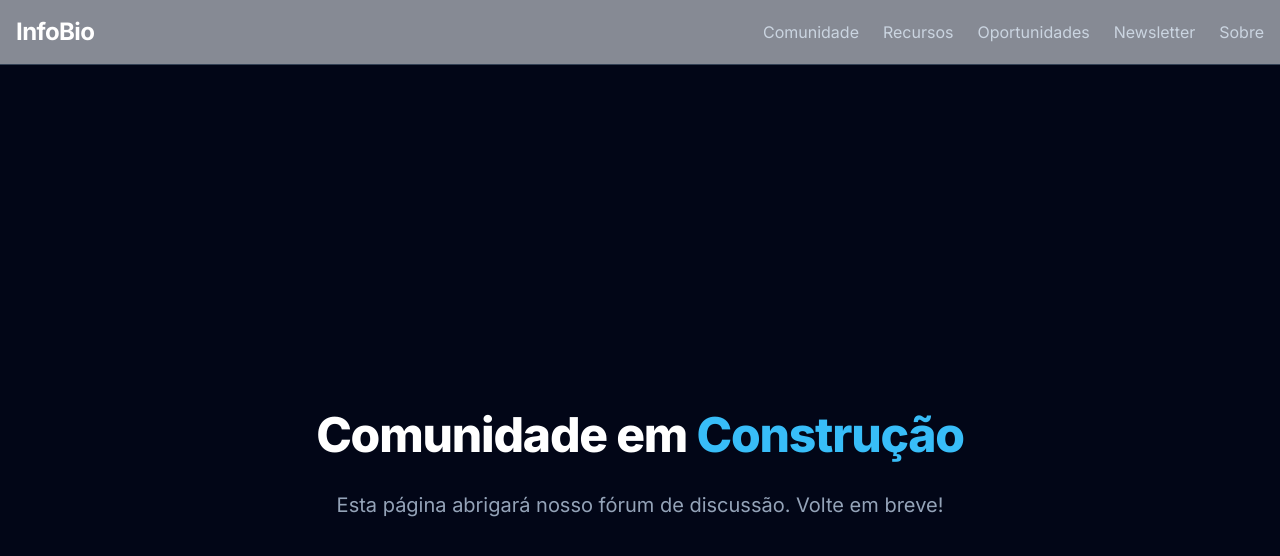
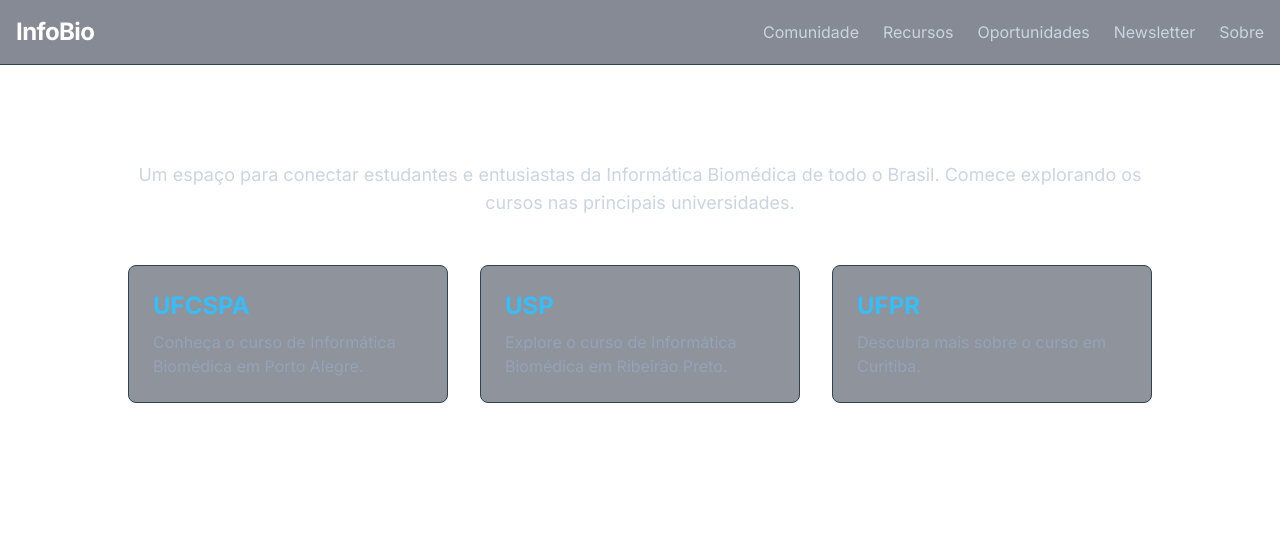
Before and after one commit to ivolzkm/infobio.com.br, a Next.js app: page /comunidade in a window 1280 px wide. Shown: the top 556 px of the page. Built offline with nearby package versions, Linux system fonts and the light colour scheme.

Commit message:
Update page.tsx

```diff
--- a/src/app/comunidade/page.tsx
+++ b/src/app/comunidade/page.tsx
@@ -1,15 +1,38 @@
 // src/app/comunidade/page.tsx
 
-export default function Comunidade() {
+import Link from 'next/link';
+
+export default function ComunidadePage() {
   return (
-    <main className="flex min-h-screen flex-col items-center justify-center bg-slate-950 text-white p-8">
-      <div className="container mx-auto max-w-4xl text-center">
-        <h1 className="text-4xl sm:text-5xl font-extrabold tracking-tight mb-8">
-          Comunidade em <span className="text-sky-400">Construção</span>
+    <main className="container mx-auto flex min-h-screen flex-col items-center p-8">
+      <div className="w-full max-w-5xl text-center">
+        <h1 className="text-4xl font-bold tracking-tight text-white sm:text-5xl mb-4">
+          Nossa Comunidade
         </h1>
-        <p className="text-lg sm:text-xl text-slate-400">
-          Esta página abrigará nosso fórum de discussão. Volte em breve!
+        <p className="text-lg text-slate-300 mb-12">
+          Um espaço para conectar estudantes e entusiastas da Informática Biomédica de todo o Brasil.
+          Comece explorando os cursos nas principais universidades.
         </p>
+      </div>
+
+      <div className="w-full max-w-5xl grid grid-cols-1 md:grid-cols-3 gap-8">
+        {/* Card para UFCSPA */}
+        <Link href="/comunidade/ufcspa" className="block p-6 bg-slate-800/50 rounded-lg border border-slate-700 hover:bg-slate-700 hover:border-sky-400 transition-all duration-300">
+          <h2 className="text-2xl font-bold text-sky-400 mb-2">UFCSPA</h2>
+          <p className="text-slate-400">Conheça o curso de Informática Biomédica em Porto Alegre.</p>
+        </Link>
+
+        {/* Card para USP */}
+        <Link href="/comunidade/usp" className="block p-6 bg-slate-800/50 rounded-lg border border-slate-700 hover:bg-slate-700 hover:border-sky-400 transition-all duration-300">
+          <h2 className="text-2xl font-bold text-sky-400 mb-2">USP</h2>
+          <p className="text-slate-400">Explore o curso de Informática Biomédica em Ribeirão Preto.</p>
+        </Link>
+
+        {/* Card para UFPR */}
+        <Link href="/comunidade/ufpr" className="block p-6 bg-slate-800/50 rounded-lg border border-slate-700 hover:bg-slate-700 hover:border-sky-400 transition-all duration-300">
+          <h2 className="text-2xl font-bold text-sky-400 mb-2">UFPR</h2>
+          <p className="text-slate-400">Descubra mais sobre o curso em Curitiba.</p>
+        </Link>
       </div>
     </main>
   );
```
